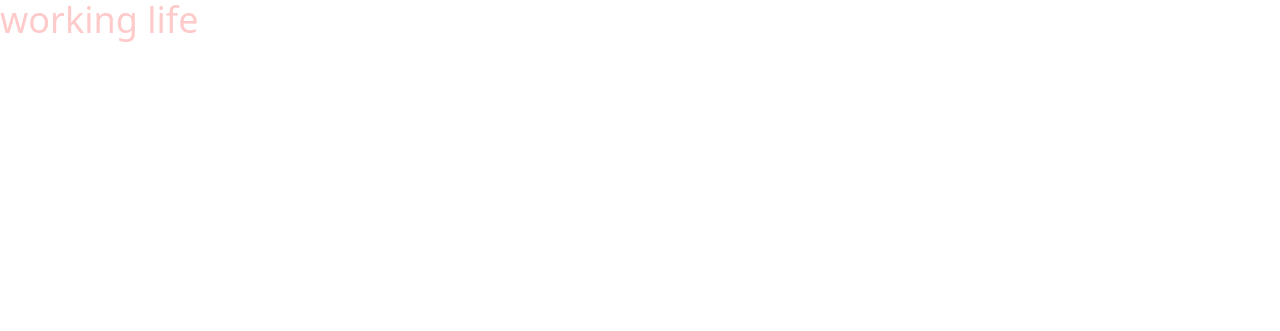
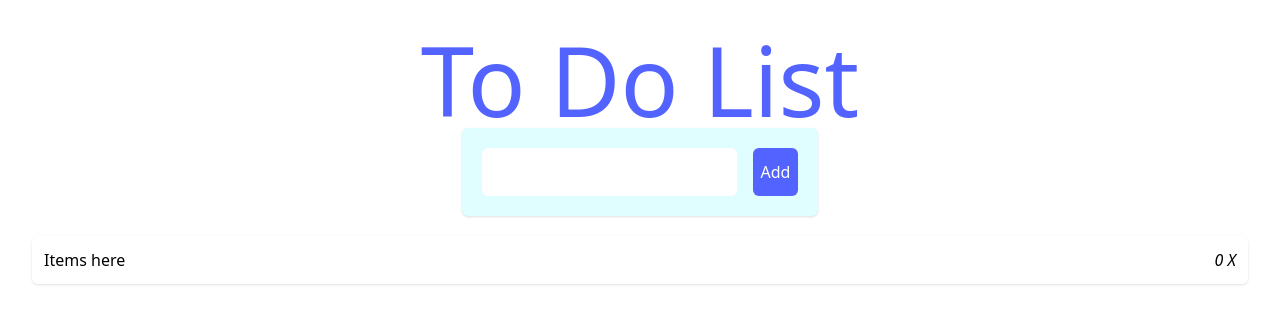
Before and after one commit to Sochuks/to-do-list-js, a plain HTML site: page index.html in a window 1280 px wide. Drawn offline with Linux system fonts and the light colour scheme.

Commit message:
Added list-app, heading, todo-list, task, items to index

```diff
--- a/index.html
+++ b/index.html
@@ -4,12 +4,65 @@
     <meta charset="UTF-8">
     <meta http-equiv="X-UA-Compatible" content="IE=edge">
     <meta name="viewport" content="width=device-width, initial-scale=1.0">
-    <title>Document</title>
+    <title>My To-do-list App</title>
 
     <!-- Stylesheet -->
     <link rel="stylesheet" href="dist/css/output.css">
 </head>
 <body>
-    <h1 class="text-red-200 text-4xl">working life</h1>
+
+    <!-- List-App -->
+    <div id="list-app" class="py-2 px-2">
+
+        <!--Flex container -->
+        <div class="flex flex-col mx-auto items-center justify-between py-6 px-6">
+
+            <!-- Heading -->
+            <div class="heading">
+                <h1 class="text-primaryCol text-8xl">To Do List</h1>
+            </div>
+
+            <!-- todo list -->
+            <div class="todo-list bg-fiveCol p-5 rounded-md shadow">
+
+                <!-- List form top-->
+                <div class="list-form flex justify-between space-x-4">
+                    <!-- enter-input -->
+                    <input type="text" class="enter-input p-3 max-w-md rounded-md outline-none text-base" >
+
+                    <!-- add-list -->
+                    <button class="add-list border-none rounded-md px-2 text-base cursor-pointer text-white bg-primaryCol">
+                        Add</button>
+                </div>
+
+            </div>
+
+            <!-- Tasks -->
+            <div class="tasks mt-5 w-full">
+                <div class="item flex justify-between items-center rounded-md p-3 mb-3 shadow">
+                    <!-- Task Item -->
+                    <div class="text">
+                        Items here
+                    </div>
+
+                    <!-- Task action -->
+                    <div class="item-btn">
+                        <!-- edit -->
+                        <i class="bx bx-pencil">0</i>
+
+                        <!-- delete -->
+                        <i class="bx">X</i>
+                    </div>
+                </div>
+            </div>
+
+
+        </div>
+    </div>
+
+
+
+    <!-- Scripts Arena -->
+    <script src="dist/js/app.js"></script>
 </body>
 </html>
```
Also changed, not shown: dist/css/output.css, dist/js/app.js (added).
